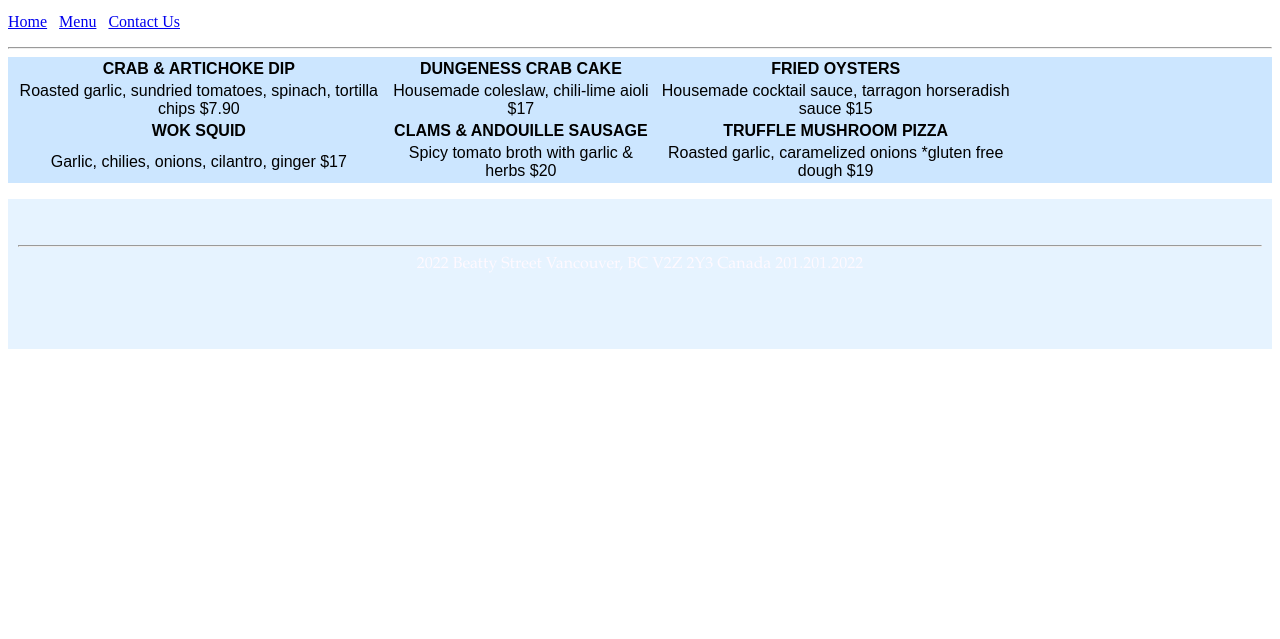
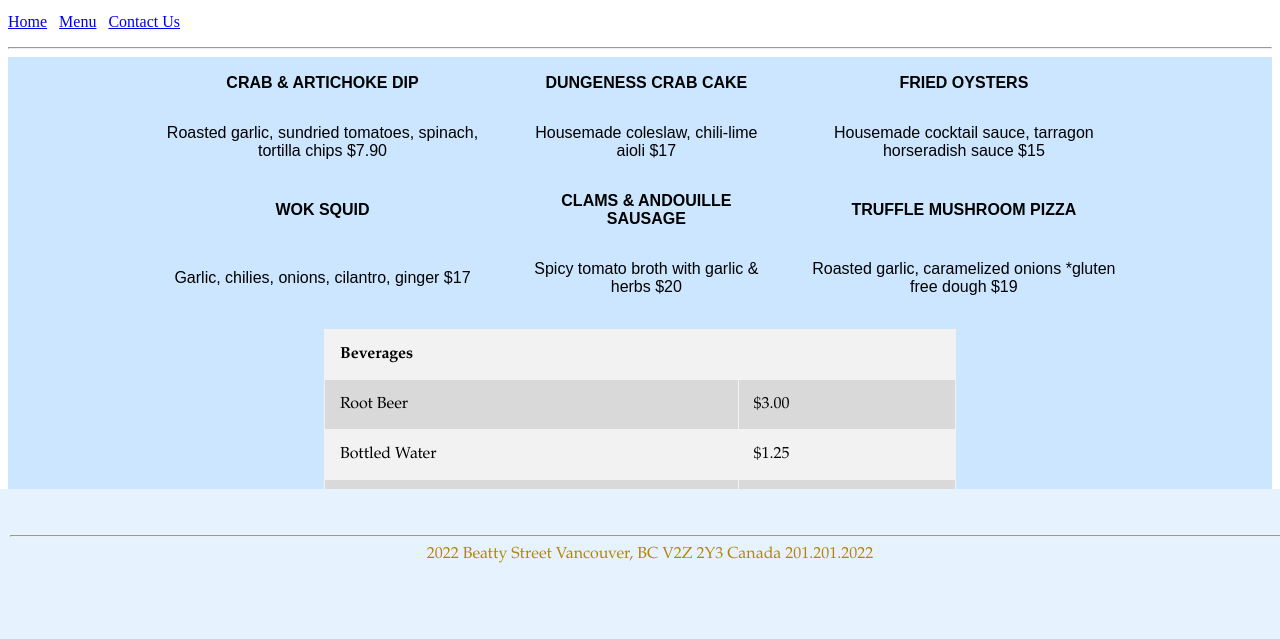
Before and after one commit to rodwalmir/Devclass, a plain HTML site: page Portifolio/Restaurant Site Parte2/menu.html in a window 1280 px wide. Shown: the part 161-800 px from the top of the page. Drawn offline with Linux system fonts and the light colour scheme.

Commit message:
Portifolio/

```diff
--- a/Portifolio/Restaurant Site Parte2/menu.html
+++ b/Portifolio/Restaurant Site Parte2/menu.html
@@ -29,7 +29,7 @@ Most recent revision: v1
 	</nav>
 
 	<nav style="background-color: #cce6ff;">
-			<table style="text-align:center; font-family: Copperplate, Papyrus, fantasy; width: 80%;">
+			<table style="text-align:center; font-family: Copperplate, Papyrus, fantasy; width: 80%; margin: auto; " >
 			<tr>
 	 			<th>CRAB & ARTICHOKE DIP</th>
 	 			<th>DUNGENESS CRAB CAKE</th>
@@ -52,6 +52,31 @@ Most recent revision: v1
 	 		</tr>
 			</table>
 			</p>
+
+			<table class="tbl"; border=1>
+				<tbody class="tbl">
+					<tr >
+				 		<th colspan="2"; style="text-align: left;"> Beverages </th>
+				 	</tr>
+				 	<tr>
+				 		<td>Root Beer</td>
+				 		<td>$3.00</td>
+				 	</tr>
+				 	<tr>
+				 		<td>Bottled Water</td>
+				 		<td>$1.25</td>
+				 	</tr>
+				 	<tr>
+				 		<td>Lemonade</td>
+				 		<td>$1.00</td>
+				 	</tr>
+				 	<tr>
+				 		<td>Iced Tea</td>
+				 		<td>$1.25</td>
+				 	</tr>
+			 	</tbody>
+			</table>
+
 	</nav>
 
 	<footer>
--- a/Portifolio/Restaurant Site Parte2/restaurantStyles.css
+++ b/Portifolio/Restaurant Site Parte2/restaurantStyles.css
@@ -8,12 +8,19 @@ Date last modified: v1
 header, footer {
     font-family: Garamond, serif;
     background-color: #e6f3ff;
-    color: #fef9ff;
+    color: #b38600;
     height: 100px;
     text-align: center;
 	padding: 30px 10px 20px 10px;
  }
 
+footer{
+  position: fixed;
+  left: 0;
+  bottom: 0;
+  width: 100%;
+  text-align: center;
+}
 
 /*table {
     text-align:center;
@@ -25,3 +32,36 @@ header, footer {
 form {
     font-weight: bold;
 }
+
+nav a:visited {
+    color: #b38600;
+}
+
+nav a:hover {
+    font-weight: bold;
+
+}
+
+nav a:active {
+   text-decoration: none;
+}
+
+table.tbl {
+    font-family: Garamond, serif;
+    border-color: #f2f2f2;
+    border-collapse: collapse;
+    width: 50%;
+    margin: auto;
+}
+
+tbody.tbl  tr:nth-child(even) {
+  background-color: #d9d9d9;
+}
+
+tbody.tbl  tr:nth-child(odd) {
+  background-color: #f2f2f2;
+}
+
+th, td{
+    padding: 15px;
+}
```
Also changed, not shown: Portifolio/Restaurant Site Parte2/index.html (+3 -3 lines), Portifolio/Restaurant Site Parte2/Salmon dish.jpeg (added).
